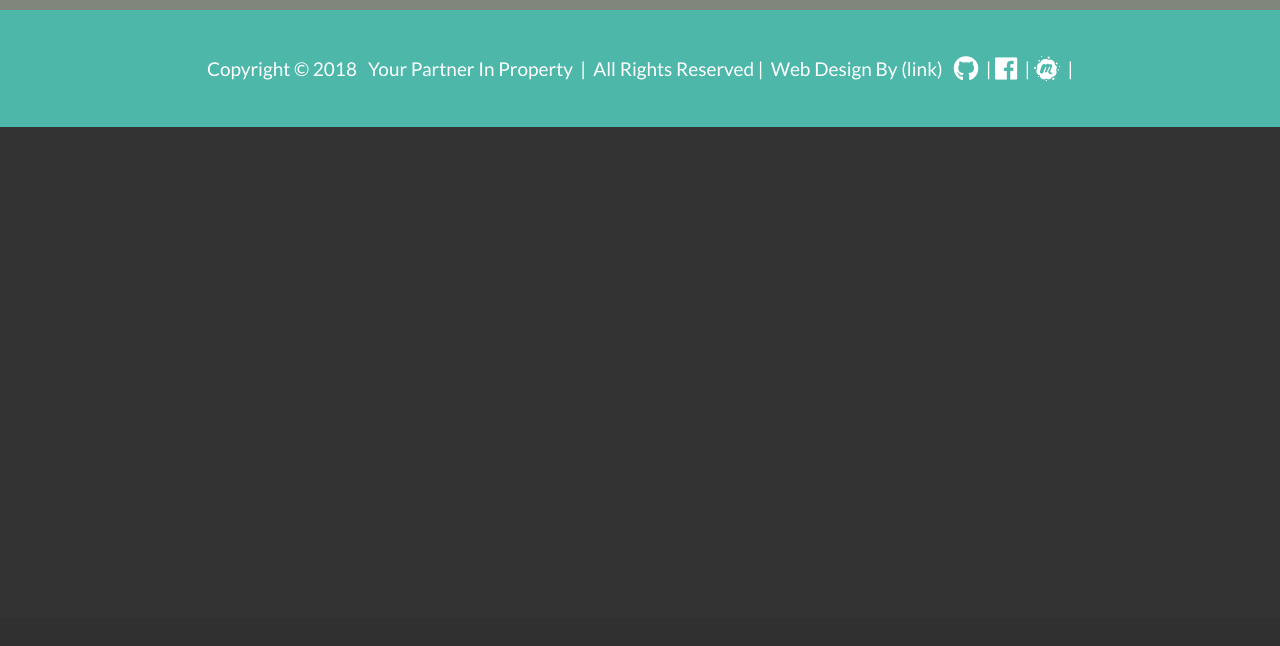
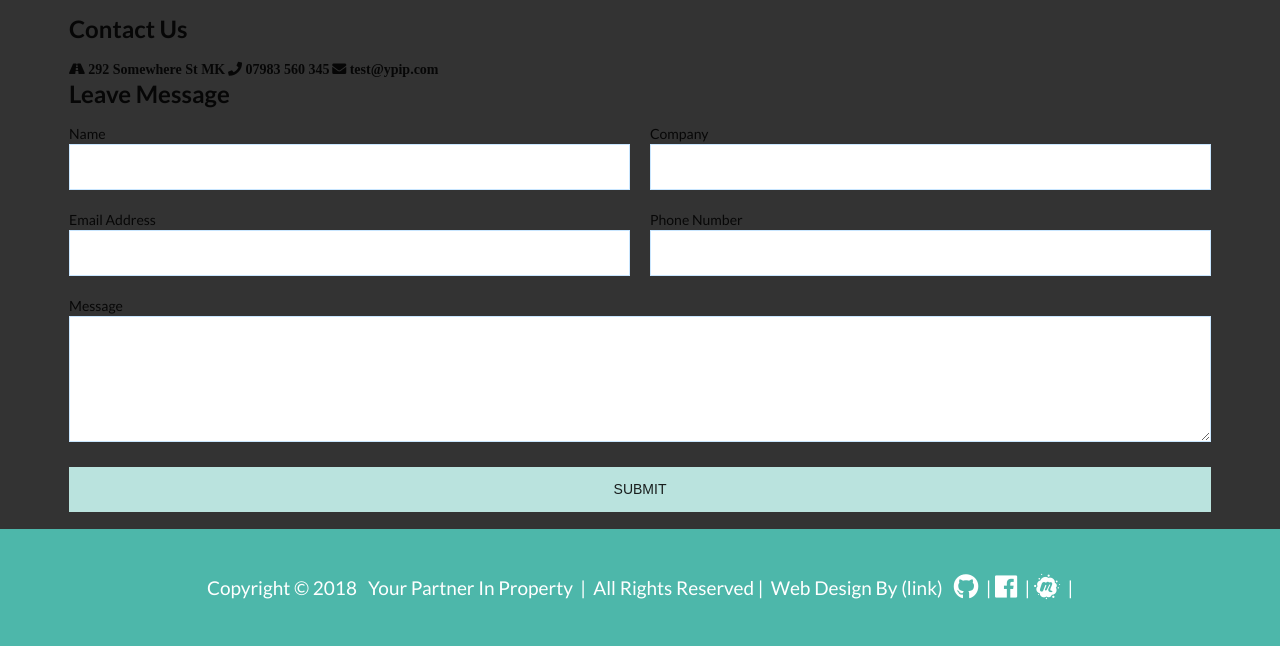
Before and after one commit to Trin3232/YPIP, a PHP site: page /HTML-Pages/contact.html in a window 1280 px wide. Shown: the part 182-828 px from the top of the page. Before the commit the page ends 309 px from the top, so only its background shows below. Run offline with PHP 8.4, Linux system fonts and the light colour scheme; some libraries are stand-ins or nearby versions.

Commit message:
Update 19.2
Added Form to Contact HTML  & updated CSS

```diff
--- a/HTML-Pages/contact.html
+++ b/HTML-Pages/contact.html
@@ -40,17 +40,50 @@
 				</nav>
 		</header>
 			<!-- <main class="site-content "> -->
-				<!-- <section id="showcase"> -->
 					<div class="container">
 
 					</div>
-				<!-- </section> -->
-					<!--INFO SECTION -->
-				<section id="info">
-					<div class="container">
-
-					</div>
-				</section>
+						<!-- Form -->
+						 <div class="info-form">
+							<!-- <div class="wrapper animated bounceInUp"> -->
+								<div class="company-info">
+									<h2>Contact Us</h2>
+									<ul class="fa-form-ul">
+										<li <i class="fas fa-road"></i> 292 Somewhere St MK</li>
+										<li <i class="fas fa-phone"></i> 07983 560 345</li>
+										<li <i class="fas fa-envelope"></i> test@ypip.com</li>
+									</ul>
+								</div>
+								<div class="contact">
+									<h2 class="email-us">Leave Message</h2>
+									<form>
+										<p>
+											<label>Name</label>
+											<input type="text" name="name">
+										</p>
+										<p>
+											<label>Company</label>
+											<input type="text" name="company">
+										</p>
+										<p>
+											<label>Email Address</label>
+											<input type="email" name="email">
+										</p>
+										<p>
+											<label>Phone Number</label>
+											<input type="text" name="phone">
+										</p>
+										<p class="full">
+											<label>Message</label>
+											<textarea name="message" rows="6" cols="30"></textarea>
+										</p>
+										<p class="full">
+											<button type="button" name="button">Submit</button>
+										</p>
+									</form>
+								</div>
+							</div>
+						</div>
 			<!-- </main> -->
 			</div>
 		<footer>
--- a/css/main.css
+++ b/css/main.css
@@ -367,3 +367,59 @@ a.home-ypip:hover {
     background-attachment: scroll;
   }
 }
+
+/**********************************************
+/* FORM STYLES
+/*********************************************/
+
+.contact form{
+  display: grid;
+  grid-template-columns: 1fr 1fr;
+  grid-gap:20px;
+}
+
+.contact form label{
+  display:block;
+}
+
+.contact form p{
+  margin:0;
+}
+
+.contact form .full{
+  grid-column: 1 / 3;
+}
+
+
+.info-form {
+  max-width: 1170px;
+  margin-left: auto;
+  margin-right: auto;
+  padding: 1em;
+}
+
+.fa-form-ul {
+  list-style: none;
+  padding:0;
+  margin: 0;
+}
+
+.contact form button, .contact form input, .contact form textarea{
+  width:100%;
+  padding:1em;
+  border:1px solid #c9e6ff;
+}
+
+.contact form button{
+  background:#bae3de;
+  border:0;
+  text-transform: uppercase;
+  color: inherit;
+}
+
+.contact form button:hover,.contact form button:focus{
+  background:#4db7aa;
+  color:#fff;
+  outline:0;
+  transition: background-color 2s ease-out;
+}
```
